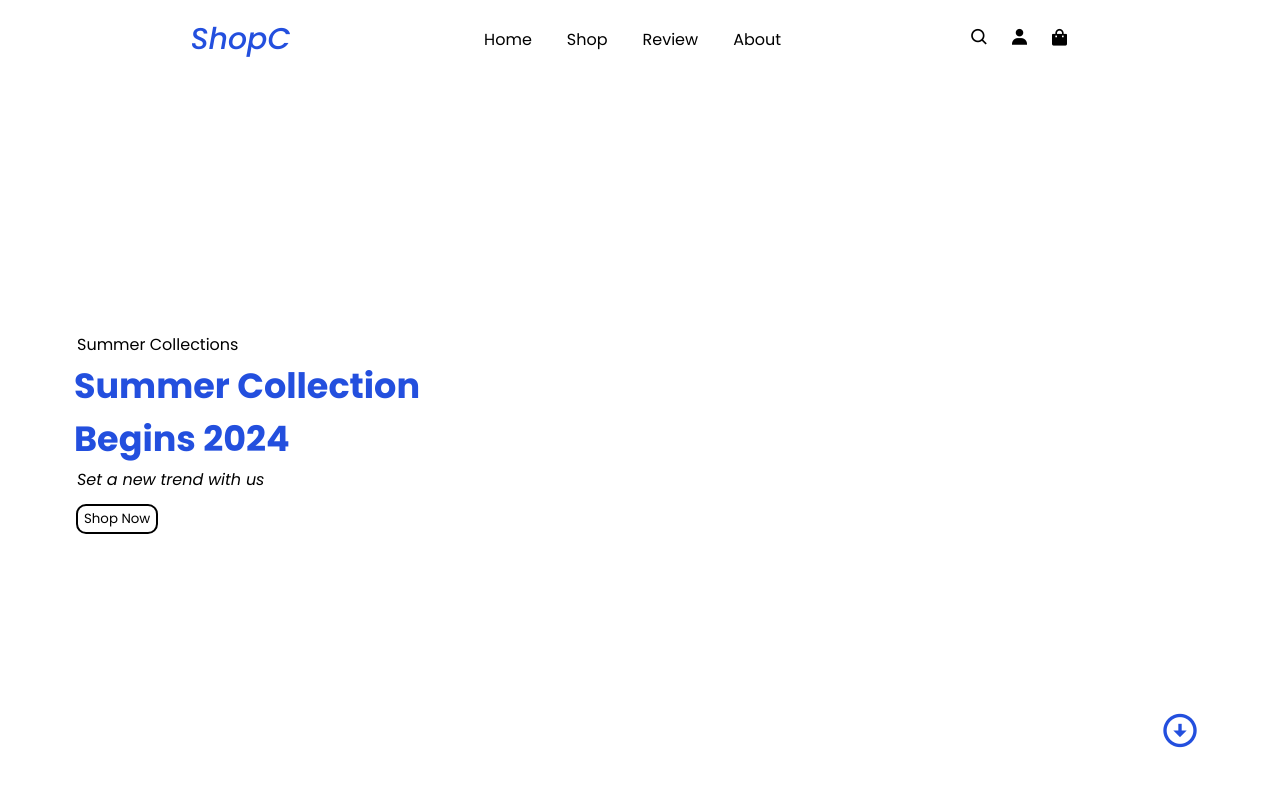
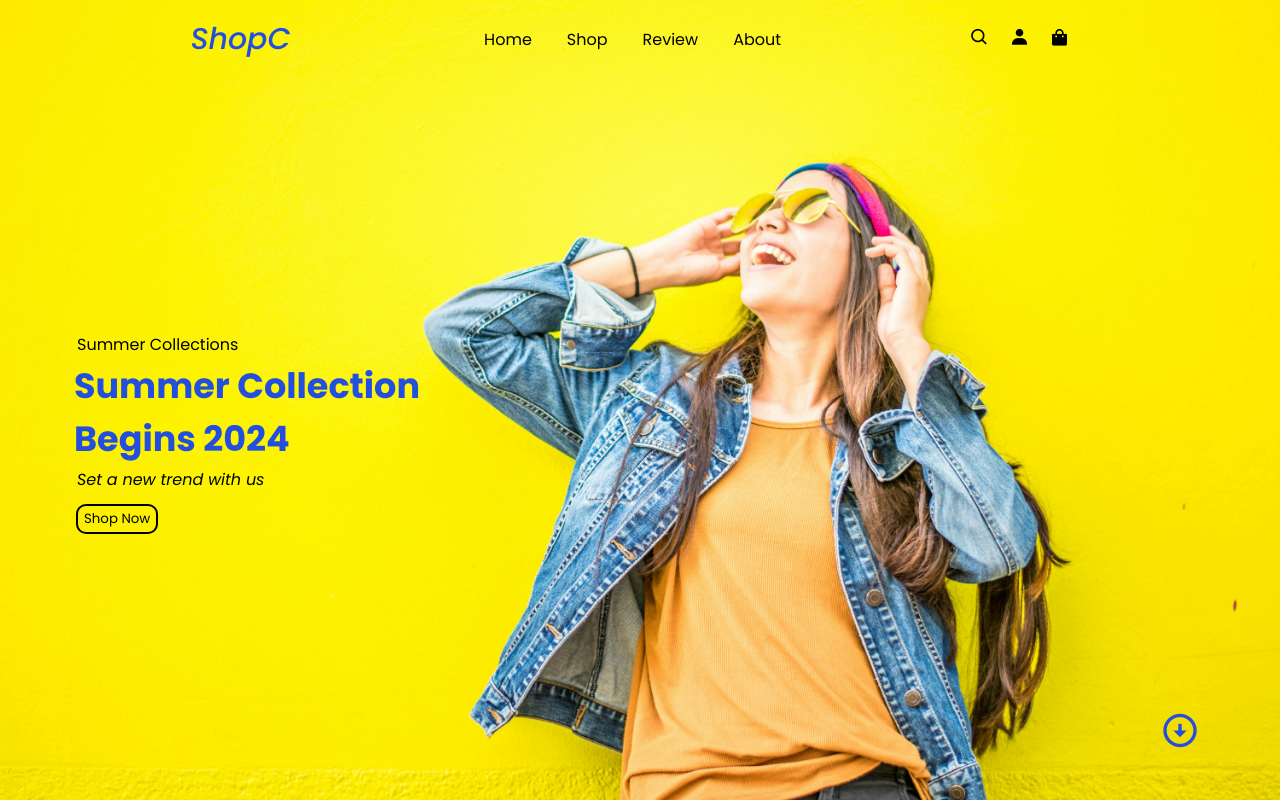
Before and after one commit to Alfiyahameed/ecommerce, a plain HTML site: page index.htm in a window 1280 px wide. Shown: the top 802 px of the page. Drawn offline with nearby package versions, Linux system fonts and the light colour scheme; files whose address does not match are found by name.

Commit message:
Update ecom.css

```diff
--- a/ecom.css
+++ b/ecom.css
@@ -82,7 +82,7 @@ header.sticky{
 
 /* landing-Page */
 .bgimg{
-    background-image: url('bgimg.jpg');
+    background-image: url('image/bgimg.jpg');
     background-position: center;
     background-size:cover;
     background-repeat: no-repeat;
```
